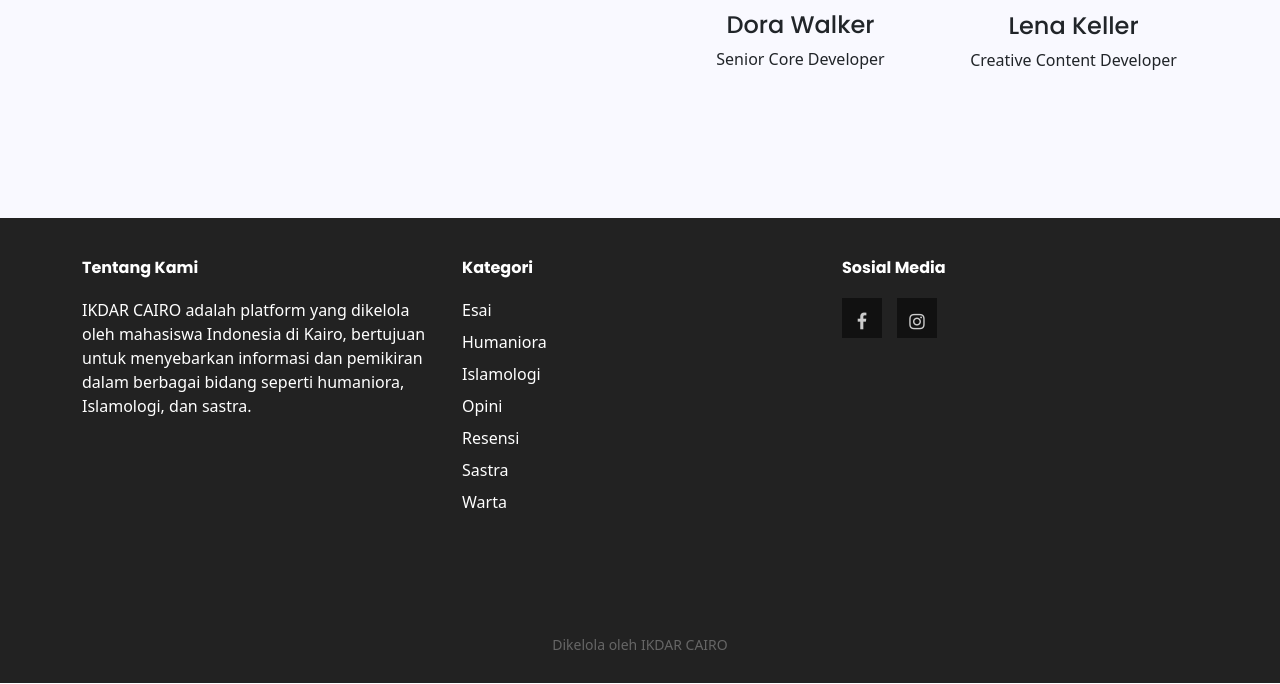
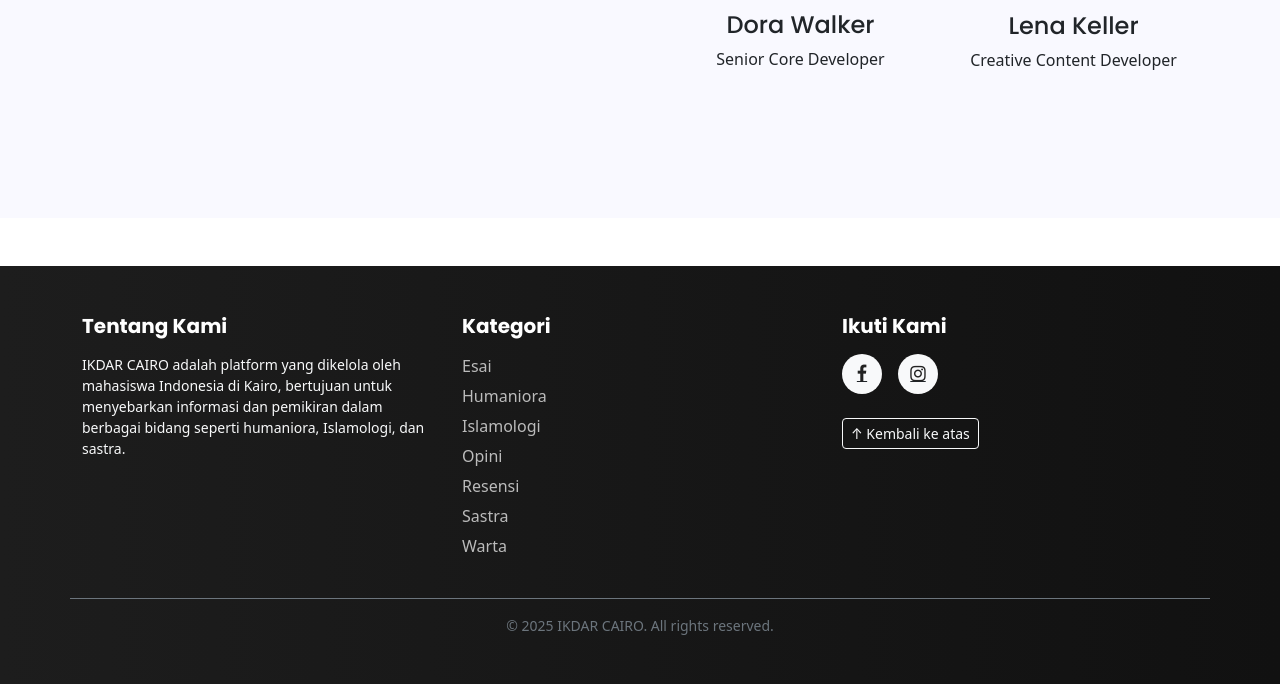
Before and after one commit to WeissDhi/sms, a PHP site: page / in a window 1280 px wide; the page is wider, and only the part inside the window is pictured. Shown: the part 2372-3056 px from the top of that part. Run offline with PHP 8.4, Linux system fonts and the light colour scheme; data comes from the database, SQL or seed files in the repository; data that the repository does not hold is empty; some libraries are stand-ins or nearby versions.

Commit message:
daftar artikel dan footer cuman footer dan navbar masih berantakan

```diff
--- a/components/footer.php
+++ b/components/footer.php
@@ -1,94 +1,106 @@
-<!-- start footer Area -->
-<footer class="footer-area section-gap">
+<!-- footer.php -->
+<!-- Font Awesome -->
+<link rel="stylesheet" href="https://cdnjs.cloudflare.com/ajax/libs/font-awesome/4.7.0/css/font-awesome.css">
+
+<!-- Bootstrap 5 (jika belum dipakai) -->
+<link href="https://cdn.jsdelivr.net/npm/bootstrap@5.3.2/dist/css/bootstrap.min.css" rel="stylesheet">
+
+<footer class="footer-area bg-dark text-white py-5 mt-5">
   <div class="container">
-    <div class="row g-4"><!-- gunakan g-4 untuk memberi jarak antar kolom -->
+    <div class="row g-4">
+
       <!-- Tentang Kami -->
       <div class="col-md-4">
-        <div class="single-footer-widget">
-          <h6>Tentang Kami</h6>
-          <p>
-            IKDAR CAIRO adalah platform yang dikelola oleh mahasiswa Indonesia di Kairo, bertujuan untuk menyebarkan informasi dan pemikiran dalam berbagai bidang seperti humaniora, Islamologi, dan sastra.
-          </p>
-        </div>
+        <h5 class="fw-bold mb-3">Tentang Kami</h5>
+        <p class="small text-light">
+          IKDAR CAIRO adalah platform yang dikelola oleh mahasiswa Indonesia di Kairo, bertujuan untuk menyebarkan informasi dan pemikiran dalam berbagai bidang seperti humaniora, Islamologi, dan sastra.
+        </p>
       </div>
 
       <!-- Kategori -->
       <div class="col-md-4">
-        <div class="single-footer-widget">
-          <h6>Kategori</h6>
-          <ul class="footer-nav">
-            <li><a href="#">Esai</a></li>
-            <li><a href="#">Humaniora</a></li>
-            <li><a href="#">Islamologi</a></li>
-            <li><a href="#">Opini</a></li>
-            <li><a href="#">Resensi</a></li>
-            <li><a href="#">Sastra</a></li>
-            <li><a href="#">Warta</a></li>
-          </ul>
-        </div>
+        <h5 class="fw-bold mb-3">Kategori</h5>
+        <ul class="list-unstyled">
+          <li><a href="#" class="footer-link">Esai</a></li>
+          <li><a href="#" class="footer-link">Humaniora</a></li>
+          <li><a href="#" class="footer-link">Islamologi</a></li>
+          <li><a href="#" class="footer-link">Opini</a></li>
+          <li><a href="#" class="footer-link">Resensi</a></li>
+          <li><a href="#" class="footer-link">Sastra</a></li>
+          <li><a href="#" class="footer-link">Warta</a></li>
+        </ul>
       </div>
 
-      <!-- Sosial Media -->
+      <!-- Sosial Media + Scroll Top -->
       <div class="col-md-4">
-        <div class="single-footer-widget">
-          <h6>Sosial Media</h6>
-          <div class="footer-social d-flex mt-3">
-            <a href="https://www.facebook.com/ikdar.cairo?locale=id_ID"><i class="fa fa-facebook"></i></a>
-            <a href="https://www.instagram.com/ikdar_cairo/"><i class="fa fa-instagram"></i></a>
-          </div>
+        <h5 class="fw-bold mb-3">Ikuti Kami</h5>
+        <div class="d-flex gap-3">
+          <a href="https://facebook.com/ikdar.cairo" class="social-icon bg-light text-dark rounded-circle d-flex align-items-center justify-content-center facebook-icon">
+            <i class="fa fa-facebook"></i>
+          </a>
+          <a href="https://instagram.com/ikdar_cairo" class="social-icon bg-light text-dark rounded-circle d-flex align-items-center justify-content-center instagram-icon">
+            <i class="fa fa-instagram"></i>
+          </a>
         </div>
+
+        <button onclick="scrollToTop()" class="btn btn-outline-light btn-sm mt-4">
+          ↑ Kembali ke atas
+        </button>
       </div>
     </div>
 
-    <!-- Footer Bottom -->
-    <div class="row footer-bottom d-flex justify-content-center mt-4">
-      <p class="col-auto footer-text text-center mb-2">
-        Dikelola oleh IKDAR CAIRO
-      </p>
+    <!-- Copyright -->
+    <div class="row mt-4 pt-3 border-top border-secondary">
+      <div class="col text-center">
+        <p class="mb-0 small text-secondary">
+          &copy; <?= date('Y') ?> IKDAR CAIRO. All rights reserved.
+        </p>
+      </div>
     </div>
   </div>
 </footer>
 
 <style>
-  .footer-area {
-    padding: 40px 0 20px;
-  }
-
-  .single-footer-widget h6 {
-    font-weight: bold;
-    margin-bottom: 20px;
-  }
-
-  .footer-nav {
-    padding-left: 0;
-  }
-
-  .footer-nav li {
-    list-style: none;
-    margin-bottom: 8px;
-  }
-
-  .footer-nav li a {
-    color: #555;
+  .footer-link {
+    color: #bbb;
+    display: block;
+    margin-bottom: 6px;
+    transition: 0.3s ease;
     text-decoration: none;
   }
 
-  .footer-nav li a:hover {
-    text-decoration: underline;
+  .footer-link:hover {
+    color: #fff;
+    transform: translateX(5px);
   }
 
-  .footer-social a {
-    margin-right: 15px;
+  .social-icon {
+    width: 40px;
+    height: 40px;
     font-size: 18px;
-    color: #333;
+    transition: all 0.3s ease;
   }
 
-  .footer-social a:last-child {
-    margin-right: 0;
+  .social-icon:hover {
+    background-color: #8fc333; /* hijau */
+    color: #fff !important;
   }
 
-  .footer-text {
-    font-size: 14px;
-    color: #666;
+  .facebook-icon:hover {
+    color: #1877f2 !important;
+  }
+
+  .instagram-icon:hover {
+    color: #e1306c !important;
+  }
+
+  .footer-area {
+    background: linear-gradient(to right, #1d1d1d, #111);
   }
 </style>
+
+<script>
+  function scrollToTop() {
+    window.scrollTo({ top: 0, behavior: 'smooth' });
+  }
+</script>
```
Also changed, not shown: daftar-artikel.php (+185 -46 lines).
